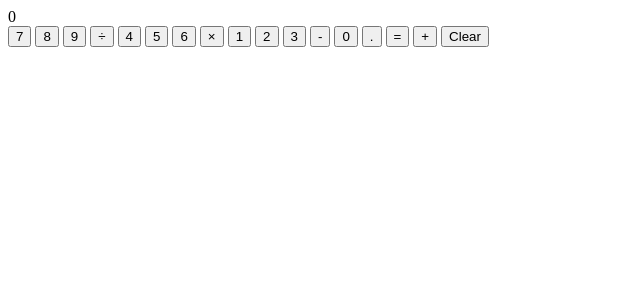
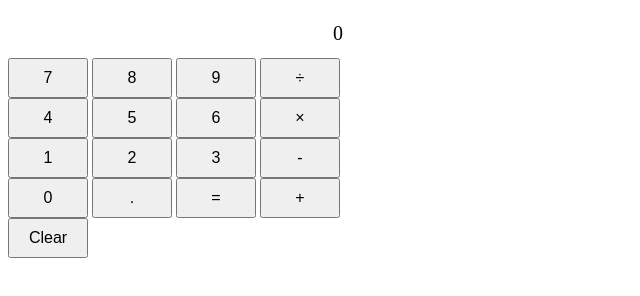
Before and after one commit to charlotteb551/calculator, a plain HTML site: page index.html in a window 1280 px wide. Shown: the whole page, without its empty margins (0-640 px from the left). Drawn offline with Linux system fonts and the light colour scheme.

Commit message:
Added very simple design

```diff
--- a/index.html
+++ b/index.html
@@ -13,27 +13,37 @@
         <div id="display">0</div>
 
         <div class="buttons">
+            <div class="row">
                 <button class="digit">7</button>
                 <button class="digit">8</button>
                 <button class="digit">9</button>
                 <button class="operator">÷</button>
+            </div>
 
+            <div class="row">
                 <button class="digit">4</button>
                 <button class="digit">5</button>
                 <button class="digit">6</button>
                 <button class="operator">×</button>
+            </div>
 
+            <div class="row">
                 <button class="digit">1</button>
                 <button class="digit">2</button>
                 <button class="digit">3</button>
                 <button class="operator">-</button>
+            </div>
 
+            <div class="row">
                 <button class="digit">0</button>
                 <button class="digit">.</button>
                 <button class="equals">=</button>
                 <button class="operator">+</button>
+            </div>
 
+            <div class="row">
                 <button class="clear">Clear</button>
+            </div>
         </div>
 
     </div>
--- a/styles.css
+++ b/styles.css
@@ -0,0 +1,24 @@
+#display{
+    font-size: 20px;
+    height: 50px;
+    display: flex;
+    align-items: center;
+    justify-content: flex-end;
+
+}
+
+.calculator{
+    display: flex;
+    flex-direction: column;
+    width: 335px;
+}
+
+button{
+    width: 80px;
+    height: 40px;
+    font-size: 16px;
+}
+
+button:hover {
+    background-color: #ddd;
+}
```
Lines whose indentation alone changed are shown as unchanged.
